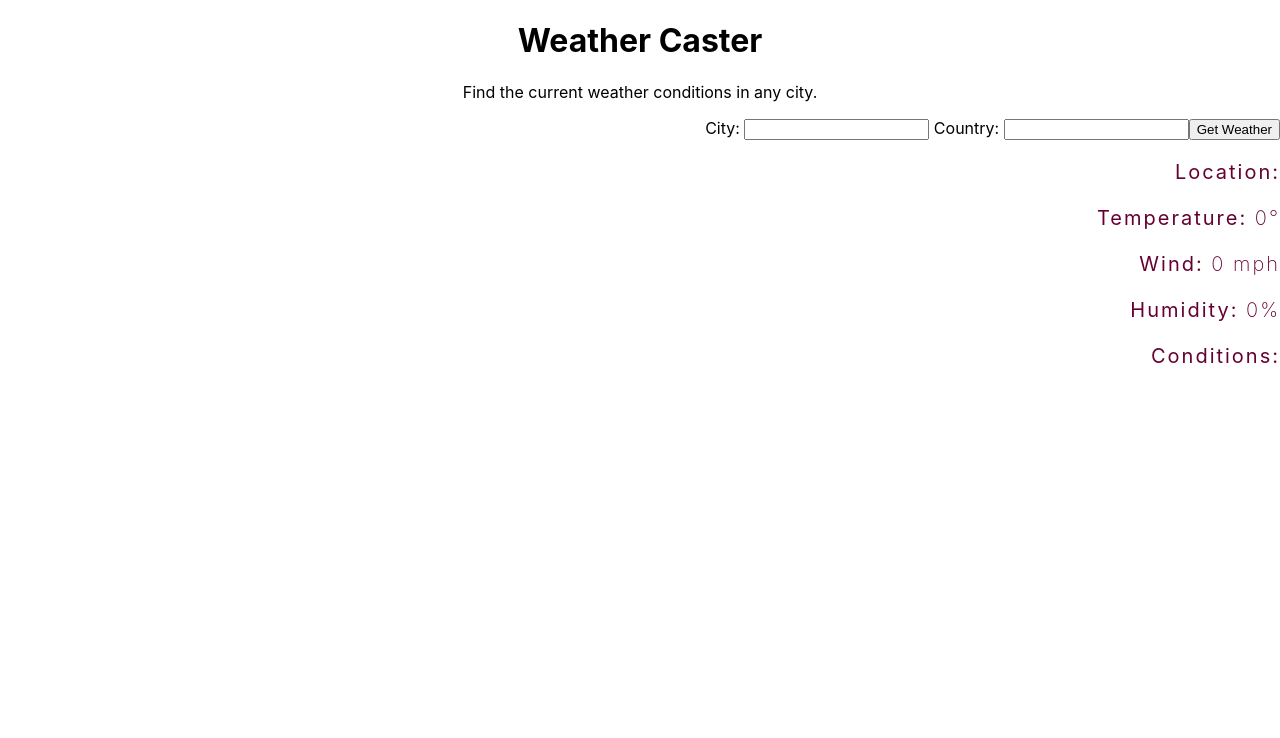
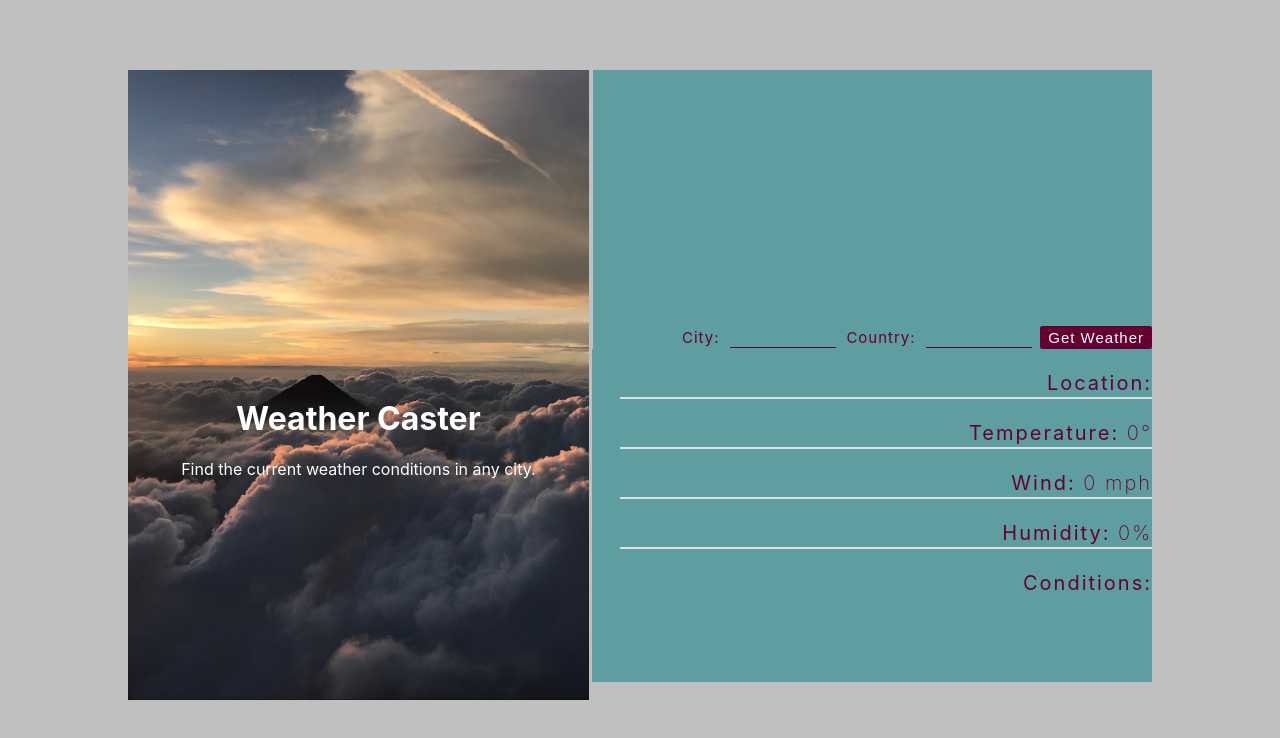
Before and after one commit to torianne02/weather-caster, a React (Create React App) app: page / in a window 1280 px wide. Both pictures are taken after typing "Sample", "Sample" into the empty fields and a click on the button "Get Weather". Shown: the top 738 px of the page. Built offline with nearby package versions, Linux system fonts and the light colour scheme; no server answers.

Commit message:
adds background image and styling

```diff
--- a/src/App.css
+++ b/src/App.css
@@ -1,39 +1,67 @@
 .App {
   text-align: center;
+  background-color: #C0C0C0;
+  padding-bottom: 75px;
 }
 
-.App-logo {
-  animation: App-logo-spin infinite 20s linear;
-  height: 40vmin;
-  pointer-events: none;
-}
-
-.App-header {
-  background-color: #282c34;
-  min-height: 100vh;
-  display: flex;
-  flex-direction: column;
-  align-items: center;
-  justify-content: center;
-  font-size: calc(10px + 2vmin);
-  color: white;
-}
-
-.App-link {
-  color: #61dafb;
-}
-
-@keyframes App-logo-spin {
-  from {
-    transform: rotate(0deg);
-  }
-  to {
-    transform: rotate(360deg);
-  }
+.main {
+  height: 90vh;
+  background: #fff;
+  width: 80%;
+  margin: 0 auto;
+  background-color: #C0C0C0;
+  padding-bottom: 70px;
 }
 
 .form-group {
+  margin-top: 70px;
+  padding-left: 47px;
+  padding-top: 25%;
+  text-align: right;
+  width: 50%;
   float: right;
+  background-color: #5F9EA0;
+}
+
+input.form-control {
+  background-color: transparent;
+  border: 0;
+  border-bottom: solid 1px #660033;
+  width: 20%;
+  font-size: 13px;
+  letter-spacing: 1px;
+}
+
+button {
+  border: 0;
+  padding: 3px 8px;
+  margin: 0 0 0 8px;
+  border-radius: 2px;
+  font-weight: lighter;
+  letter-spacing: 1px;
+  font-size: 15px;
+  cursor: pointer;
+  background-color: #660033;
+  color: #fff;
+  font-weight: 100;
+}
+
+label {
+  font-size: 15px;
+  margin: 0 5px;
+  letter-spacing: 1px;
+  color: #660033;
+}
+
+.titles-component {
+  float: left;
+  width: 45%;
+  margin-top: 70px;
+  padding-top: 30%;
+  padding-bottom: 20%;
+  background: url("./images/acatenango.JPG") center center no-repeat;
+  background-size: cover;
+  color: #FFFF;
 }
 
 .card {
@@ -42,16 +70,19 @@
 
 .weather-info {
   float: right;
-  width: 60%;
+  width: 52%;
   font-size: 20px;
   font-weight: 200;
   letter-spacing: 2px;
+  padding-left: 28px;
+  padding-bottom: 65px;
+  background-color: #5F9EA0;
 }
 
 .weather-key {
   color: #660033;
-  border-bottom: solid 2px rgba(255,255,255,0.06);
-  /* padding: 20px 0 20px 0; */
+  border-bottom: solid 2px #E0E0E0;
+  padding: 2px 0 2px 0;
   font-weight: 400;
 }
 
@@ -62,13 +93,3 @@
 .weather-value {
   font-weight: 200;
 }
-
-/* .card-body {
-  padding-top: 50px;
-  float: right;
-}
-
-.card-title {
-  font-size: 30px;
-  padding-bottom: 5px;
-} */
```
Also changed, not shown: src/images/acatenango.JPG (added).
